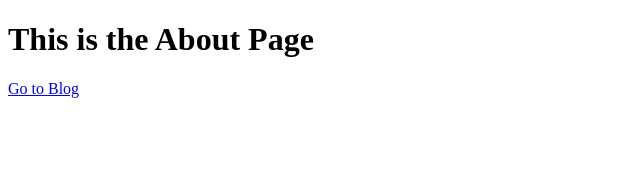
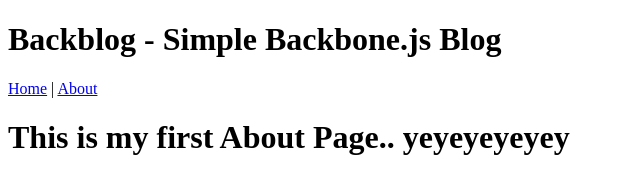
Before and after one commit to rlynjb/backblog, a website: page index.html in a window 1280 px wide. Both pictures are taken after a click on the link "About". Shown: the whole page, without its empty margins (0-640 px from the left). Drawn offline with Linux system fonts and the light colour scheme; no server answers.

Commit message:
cleaned up views and implement simple router

```diff
--- a/app.js
+++ b/app.js
@@ -25,30 +25,23 @@
 
   // --------------------------------------------------------------
 
-  /*
-   * TODO:
-   * PostsView may need to be altered to fit with new
-   * Router and other pages
-   * Find a way to keep Views and Templates organized
-  */
-  // ABOUT page
-  var About = Backbone.View.extend({
-    id: "aboutpage",
-    template: _.template( $('#aboutpage').html() ),
+  // HOME page
+  var Home = Backbone.View.extend({
+    id: "home-page",
+    template: _.template( $('#home-page').html() ),
     initialize: function() {
-      $("body").html( this.el );
+      $("#content").html( this.el );
       this.render();
     },
     render: function() {
       this.$el.html( this.template );
     }
   });
+  var home = new Home();
 
-  // ---------------------------
-
-  // HOME page
   // View wrapper to render view child items
   var PostsView = Backbone.View.extend({
+    id: 'home-page',
     initialize: function() {
       // Best practice to check if data is set
       if (!this.collection) {
@@ -89,7 +82,7 @@
 
   var PostView = Backbone.View.extend({
     tagName: 'li',
-    template: _.template( $('#postitem').html() ),
+    template: _.template( $('#postitems').html() ),
     initialize: function() {
       // Best practice to check if data is set
       if (!this.model) {
@@ -111,6 +104,27 @@
     }
   });
 
+  // ---------------------------
+
+  /*
+   * TODO:
+   * PostsView may need to be altered to fit with new
+   * Router and other pages
+   * Find a way to keep Views and Templates organized
+  */
+  // ABOUT page
+  var About = Backbone.View.extend({
+    id: "about-page",
+    template: _.template( $('#about-page').html() ),
+    initialize: function() {
+      $("#content").html( this.el );
+      this.render();
+    },
+    render: function() {
+      this.$el.html( this.template );
+    }
+  });
+
   // --------------------------------------------------------------
 
   var BlogRouter = Backbone.Router.extend({
--- a/index.html
+++ b/index.html
@@ -5,20 +5,26 @@
 </head>
 
 <body>
-  <h1>Backblog - Simple Backbone.js Blog</h1>
-  <a href="#about">About</a>
-  <ul id="main"></ul>
+  <header>
+    <h1>Backblog - Simple Backbone.js Blog</h1>
+    <a href="/">Home</a> | <a href="#about">About</a>
+  </header>
 
-  <script type="text/template" id="postitem">
+  <div id="content"></div>
+
+  <script type="text/template" id="home-page">
+    <ul id="main"></ul>
+  </script>
+
+  <script type="text/template" id="postitems">
     <a href="#" class="post-link">
       <h2> {{ title }} </h2>
     </a>
     <p> {{ body }} </p>
   </script>
 
-  <script type="text/template" id="aboutpage">
-    <h1>This is the About Page</h1>
-    <a href='/'>Go to Blog</a>
+  <script type="text/template" id="about-page">
+    <h1>This is my first About Page.. yeyeyeyeyey</h1>
   </script>
 
   <script src="bower_components/jquery/dist/jquery.min.js"></script>
```
